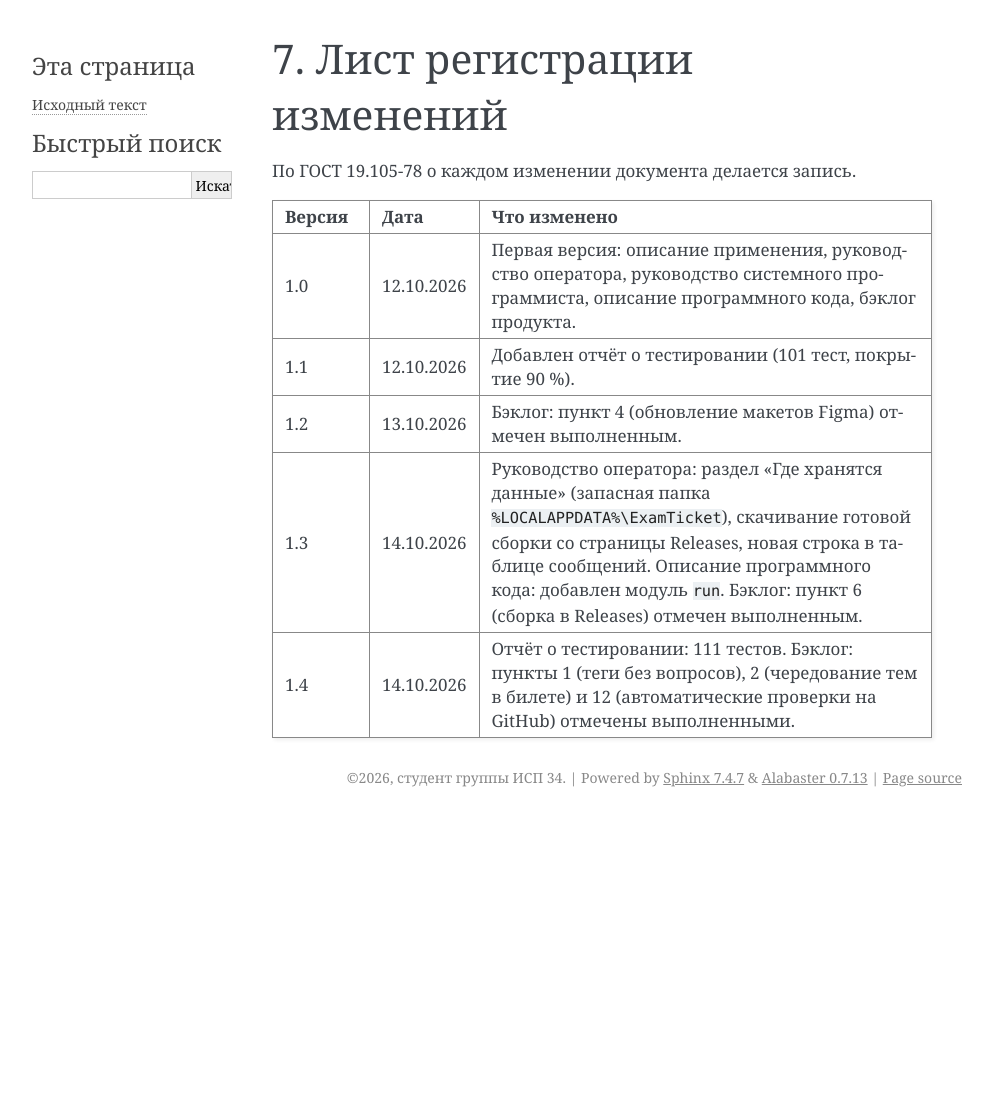
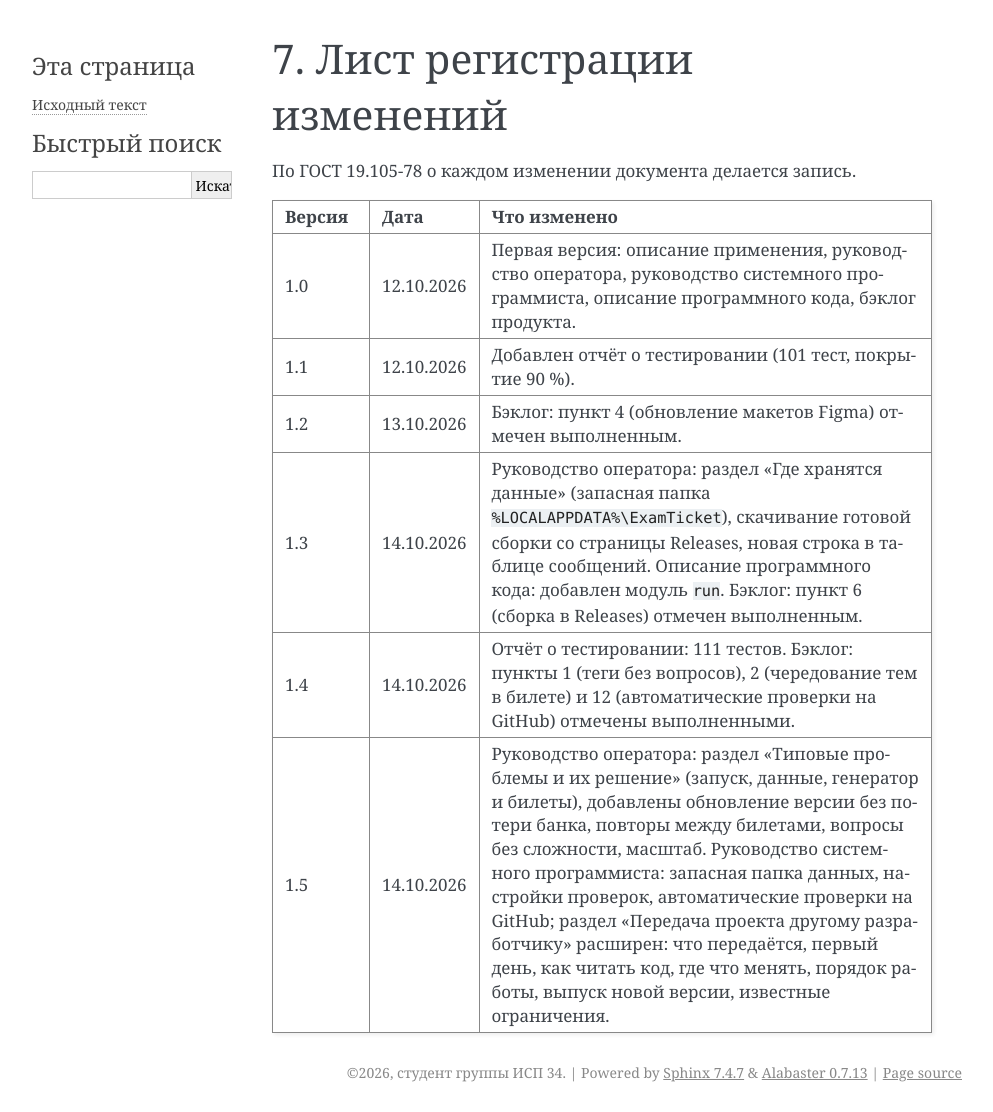
Before and after one commit to F4aqkk/ExamTicketGenerator, a Sphinx documentation site: the page built from docs/changes.rst, in a window 1280 px wide. Shown: the whole page, without its empty margins (148-1141 px from the left). Built offline with Sphinx 7.4.7, drawn with Linux system fonts in a browser that asks for light colours; before the commit the page ends 900 px from its top, so only the background shows below that.

Commit message:
В лист изменений добавлена версия 1.5

```diff
--- a/docs/changes.rst
+++ b/docs/changes.rst
@@ -34,3 +34,14 @@
      - Отчёт о тестировании: 111 тестов. Бэклог: пункты 1 (теги без
        вопросов), 2 (чередование тем в билете) и 12 (автоматические
        проверки на GitHub) отмечены выполненными.
+   * - 1.5
+     - 14.10.2026
+     - Руководство оператора: раздел «Типовые проблемы и их решение»
+       (запуск, данные, генератор и билеты), добавлены обновление
+       версии без потери банка, повторы между билетами, вопросы без
+       сложности, масштаб. Руководство системного программиста:
+       запасная папка данных, настройки проверок, автоматические
+       проверки на GitHub; раздел «Передача проекта другому
+       разработчику» расширен: что передаётся, первый день, как читать
+       код, где что менять, порядок работы, выпуск новой версии,
+       известные ограничения.
```
